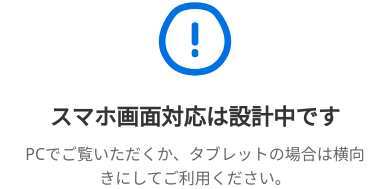
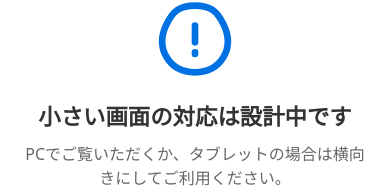
Before and after one commit to formyvibecoding/linkpricecalculator, a plain HTML site: page index.html in a window 390 px wide. Shown: the part 110-299 px from the top of the page. Drawn offline with Linux system fonts and the light colour scheme.

Commit message:
Update index.html
进一步修改小屏幕时的日语表达

```diff
--- a/index.html
+++ b/index.html
@@ -409,7 +409,7 @@ body {
       <path d="M12 16V16.5" stroke="currentColor" stroke-width="2" stroke-linecap="round"/>
       <path d="M3.5 7.5C5.5 3.5 7.5 2 12 2C16.5 2 18.5 3.5 20.5 7.5C22.5 11.5 22 15 20.5 17.5C19 20 16.5 22 12 22C7.5 22 5 20 3.5 17.5C2 15 1.5 11.5 3.5 7.5Z" stroke="currentColor" stroke-width="2" stroke-linecap="round"/>
     </svg>
-    <div class="mobile-warning-title">スマホ画面対応は設計中です</div>
+    <div class="mobile-warning-title">小さい画面の対応は設計中です</div>
     <div class="mobile-warning-text">
       PCでご覧いただくか、タブレットの場合は横向きにしてご利用ください。
     </div>
```
